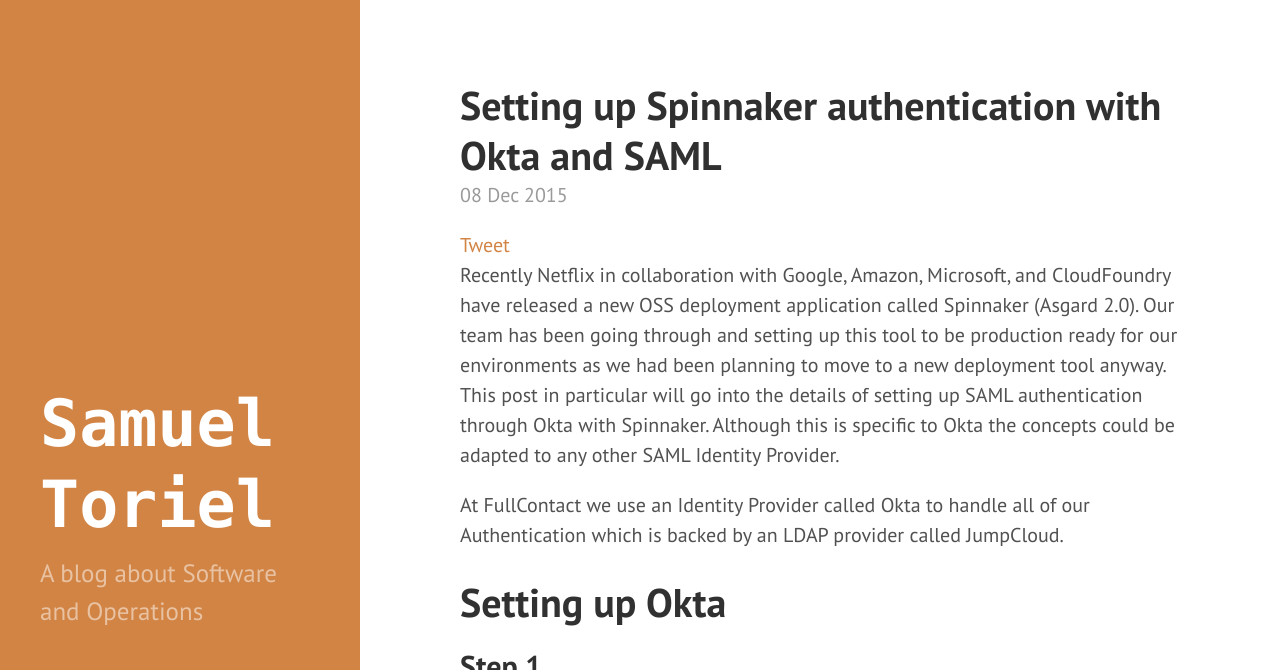
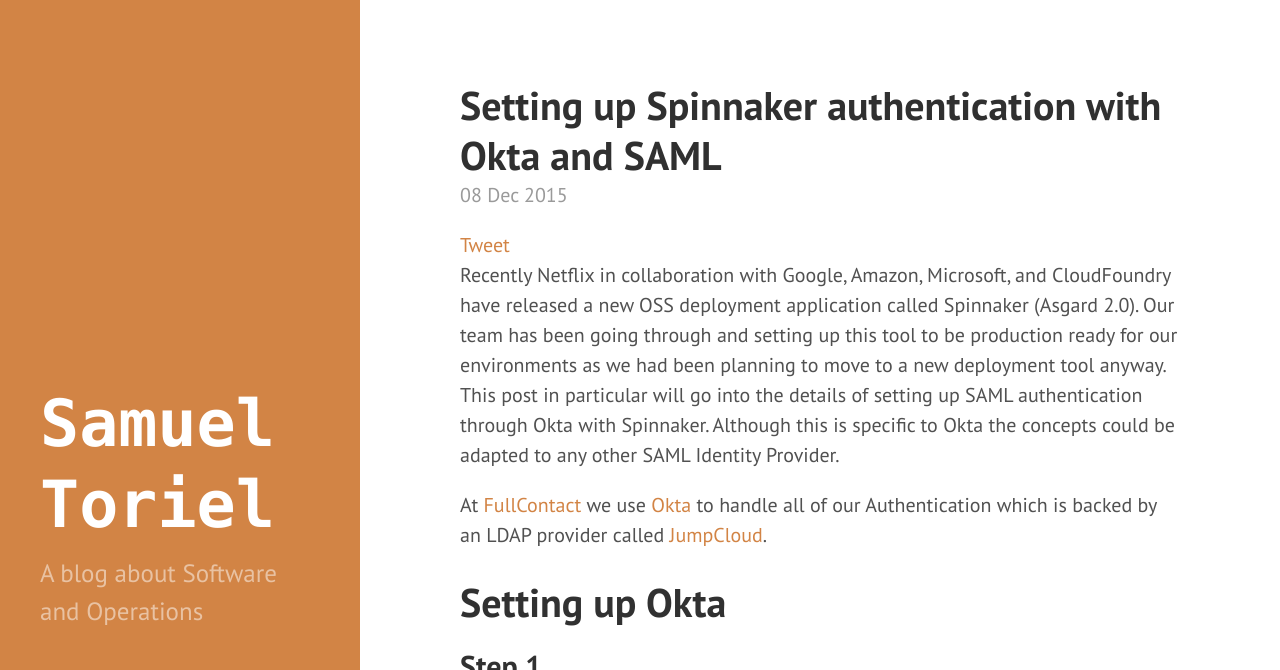
Before and after one commit to riltsken/riltsken.github.io, a Jekyll site: the page built from _posts/2015-12-08-setup-okta-saml-with-spinnaker.markdown, in a window 1280 px wide and 900 px high, cut to the strip 0-670 px from the top of the window. Built offline with Jekyll 4.4.1, drawn with Linux system fonts in a browser that asks for light colours; nearby versions of some CDN libraries; Markdown is read by kramdown in place of the engine named in the settings; comment, search, counter and statistics services are not loaded; some of the changed text lies outside the part shown.

```diff
--- a/_posts/2015-12-08-setup-okta-saml-with-spinnaker.markdown
+++ b/_posts/2015-12-08-setup-okta-saml-with-spinnaker.markdown
@@ -6,9 +6,16 @@ date: 2015-12-08
 blurb: "Recently Netflix in collaboration with Google, Amazon, Microsoft, and CloudFoundry have released a new OSS deployment application called Spinnaker (Asgard 2.0). Our team has been going through and setting up this tool to be production ready for our environments as we had been planning to move to a new deployment tool anyway. This post in particular will go into the details of setting up SAML authentication through Okta with Spinnaker."
 ---
 
+[fullcontact]: https://www.fullcontact.com/
+[okta]: https://www.okta.com/
+[jumpcloud]: https://www.jumpcloud.com/
+[csullivan]: https://twitter.com/charliesullivan
+[ameng]: https://twitter.com/alexbmeng
+
+
 Recently Netflix in collaboration with Google, Amazon, Microsoft, and CloudFoundry have released a new OSS deployment application called Spinnaker (Asgard 2.0). Our team has been going through and setting up this tool to be production ready for our environments as we had been planning to move to a new deployment tool anyway. This post in particular will go into the details of setting up SAML authentication through Okta with Spinnaker. Although this is specific to Okta the concepts could be adapted to any other SAML Identity Provider.
 
-At FullContact we use an Identity Provider called Okta to handle all of our Authentication which is backed by an LDAP provider called JumpCloud.
+At [FullContact][FullContact] we use [Okta][Okta] to handle all of our Authentication which is backed by an LDAP provider called [JumpCloud][JumpCloud].
 
 Setting up Okta
 ==
```
Also changed, not shown: other parts of _posts/2015-12-08-setup-okta-saml-with-spinnaker.markdown (+2 -0 lines), 2 other files.
